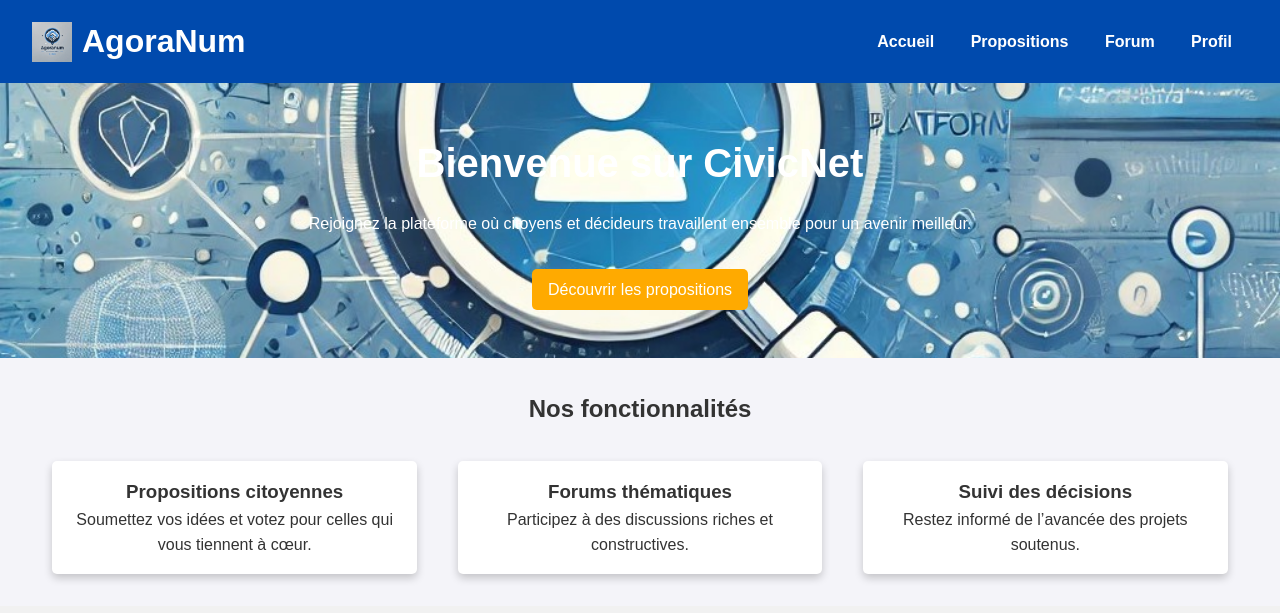
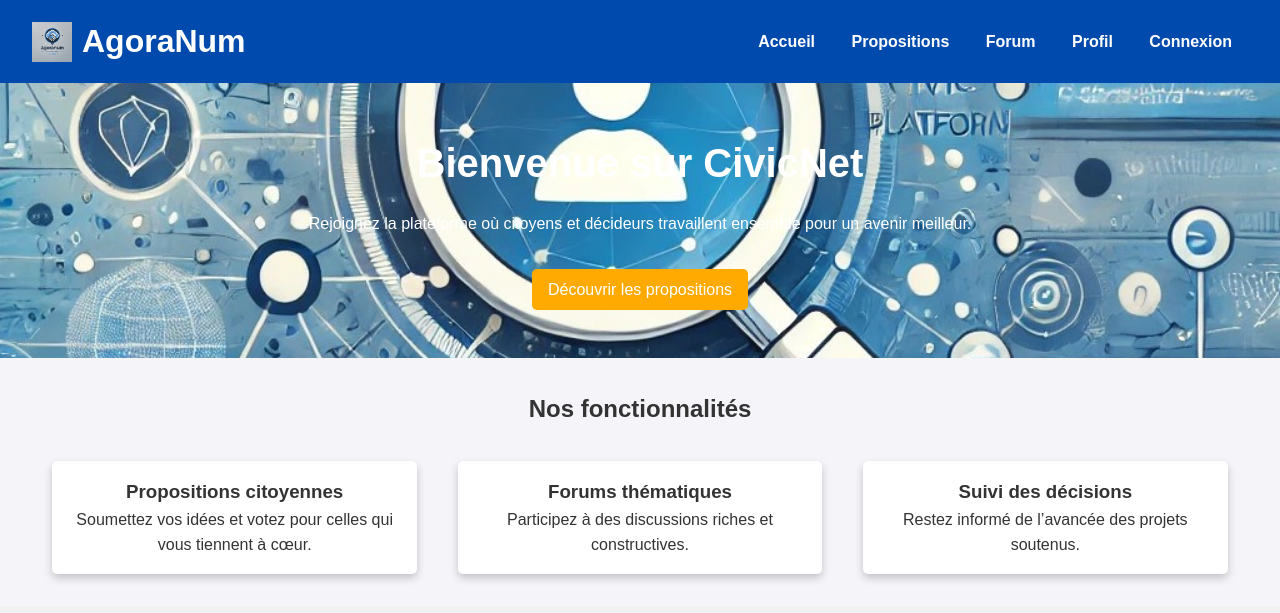
Before and after one commit to ArTranArt/CivicNet, a website: page CivicNet/frontend/index.html in a window 1280 px wide. Drawn offline with Linux system fonts and the light colour scheme.

Commit message:
Update(login): Add login link to home page

```diff
--- a/CivicNet/frontend/index.html
+++ b/CivicNet/frontend/index.html
@@ -17,6 +17,7 @@
       <a href="proposals.html">Propositions</a>
       <a href="forum.html">Forum</a>
       <a href="profile.html">Profil</a>
+      <a href="login.html">Connexion</a>
     </nav>
   </header>
 
```
